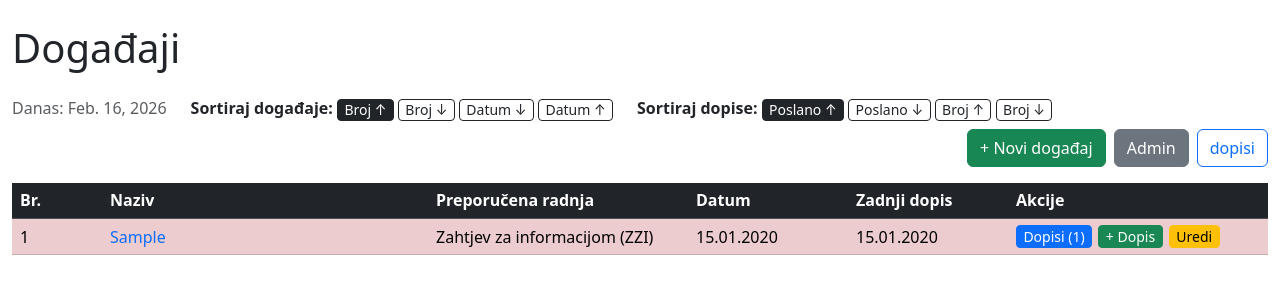
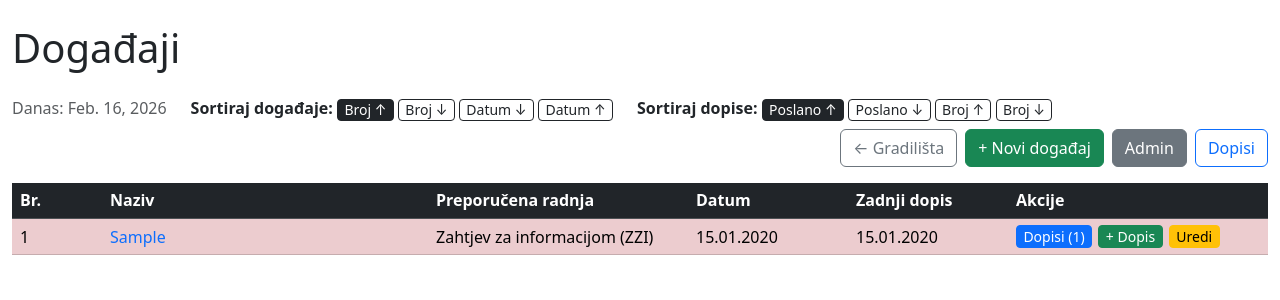
Before and after one commit to FrenkiPrenki/Programcic, a Django app: page /gradilista/1/ in a window 1280 px wide. Shown: the top 300 px of the page. Run offline with Django 5.2, Linux system fonts and the light colour scheme; tables that the repository leaves empty hold one stand-in row (values such as "Sample post").

Commit message:
Back button

```diff
--- a/evidencija/templates/evidencija/dogadjaj_list.html
+++ b/evidencija/templates/evidencija/dogadjaj_list.html
@@ -39,9 +39,25 @@
     </div>
 
     <div class="ms-auto d-flex gap-2">
-      <a class="btn btn-success" href="{% url 'dogadjaj_create' gradiliste.id %}">+ Novi događaj</a>
-      <a class="btn btn-secondary" href="/admin/">Admin</a>
-      <a class="btn btn-outline-primary" href="/gradilista/{{ gradiliste.id }}/dopisi/?kategorija=ZZI">dopisi</a>
+      <a class="btn btn-outline-secondary"
+        href="{% url 'gradilista_list' %}">
+        ← Gradilišta
+      </a>
+
+      <a class="btn btn-success"
+        href="{% url 'dogadjaj_create' gradiliste.id %}">
+        + Novi događaj
+      </a>
+
+      <a class="btn btn-secondary"
+        href="/admin/">
+        Admin
+      </a>
+
+      <a class="btn btn-outline-primary"
+        href="/gradilista/{{ gradiliste.id }}/dopisi/?kategorija=ZZI">
+        Dopisi
+      </a>
     </div>
   </div>
 
```
